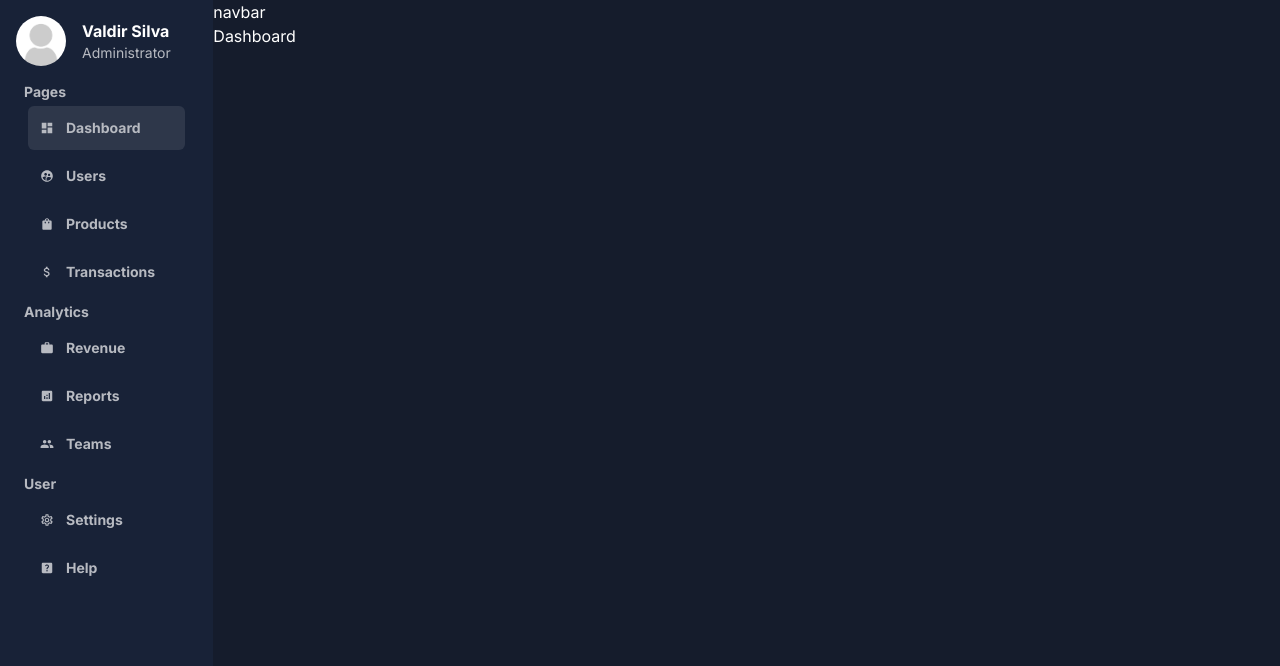
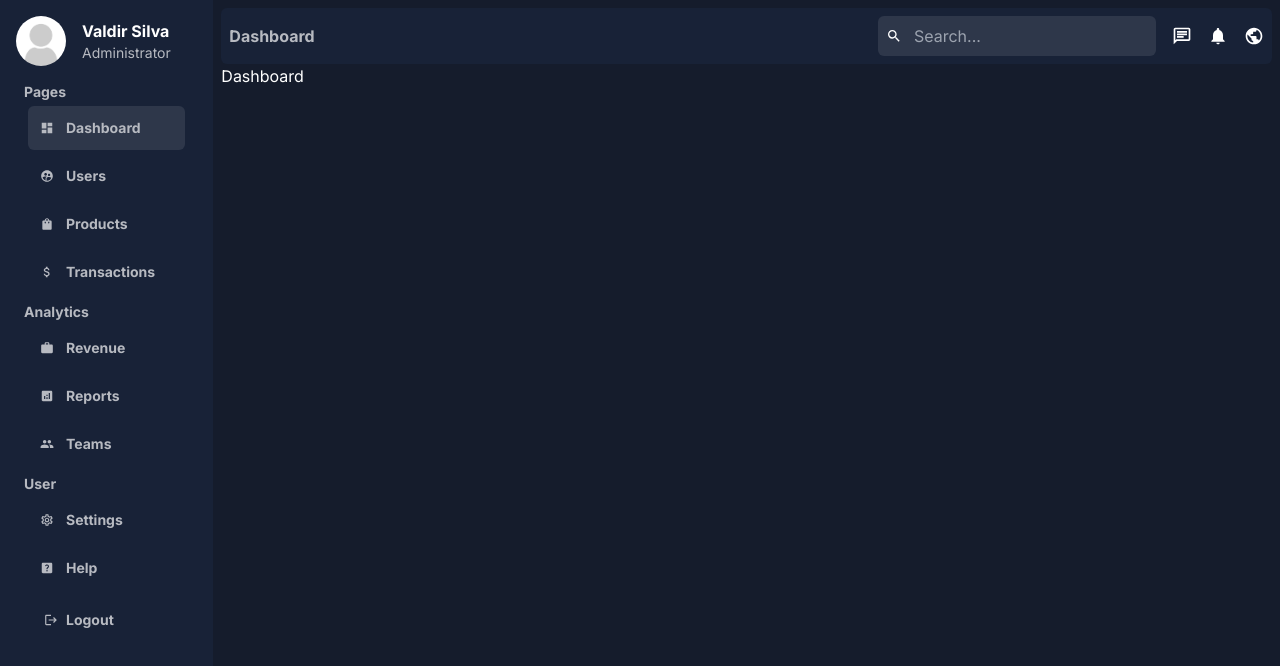
Before and after one commit to valdir-ti/admin, a Next.js app: page /dashboard in a window 1280 px wide. Shown: the top 666 px of the page. Built offline with nearby package versions, Linux system fonts and the light colour scheme.

Commit message:
feat: add navbar

```diff
--- a/src/app/dashboard/layout.tsx
+++ b/src/app/dashboard/layout.tsx
@@ -11,7 +11,7 @@ export default function RootLayout({
         <div className="w-1/6 h-screen bg-[--bgSoft] p-4">
             <Sidebar/>
         </div>
-        <div className="">
+        <div className="w-5/6 p-2">
             <Navbar />
             {children}
         </div>
--- a/src/app/ui/dashboard/navbar/navbar.tsx
+++ b/src/app/ui/dashboard/navbar/navbar.tsx
@@ -1,5 +1,26 @@
+'use client'
+
+import { MdNotifications, MdOutlineChat, MdPublic, MdSearch } from 'react-icons/md'
+import { usePathname } from "next/navigation";
+
 export default function Navbar() {
+
+  const pathName = usePathname()
+
   return (
-    <div>navbar</div>
+    <div className='flex justify-between p-2 items-center bg-[--bgSoft] rounded-md min-w-full'>
+      <div className='text-[--textSoft] font-bold capitalize'>{pathName.split('/').pop()}</div>
+      <div className='flex items-center gap-4'>
+        <div className='flex items-center gap-3 bg-[--bgHover] rounded-md p-2'>
+          <MdSearch />
+          <input type="text" placeholder='Search...' className='bg-transparent border-0 text-[--bgHover] outline-none'/>
+        </div>
+        <div className='flex gap-4'>
+          <MdOutlineChat size={20} />
+          <MdNotifications size={20} />
+          <MdPublic size={20} />
+        </div>
+      </div>
+    </div>
   )
 }
--- a/src/app/ui/dashboard/sidebar/sidebar.tsx
+++ b/src/app/ui/dashboard/sidebar/sidebar.tsx
@@ -1,4 +1,4 @@
-import { MdAnalytics, MdAttachMoney, MdDashboard, MdHelpCenter, MdOutlineSettings, MdPeople, MdShoppingBag, MdSupervisedUserCircle, MdWork } from 'react-icons/md'
+import { MdAnalytics, MdAttachMoney, MdDashboard, MdHelpCenter, MdLogout, MdOutlineSettings, MdPeople, MdShoppingBag, MdSupervisedUserCircle, MdWork } from 'react-icons/md'
 import MenuLink from '../menuLink/page';
 import Image from 'next/image';
 
@@ -92,6 +92,10 @@ export default function Sidebar() {
           </li>
         ))}
       </ul>
+      <button className='flex items-center p-3 m-2 gap-2 cursor-pointer rounded-md text-[--textSoft] font-bold text-sm hover:bg-[--bgHover] bg-transparent border-0 w-[90%] ml-4'>
+        <MdLogout />
+        Logout
+      </button>
     </div>
   )
 }
```
